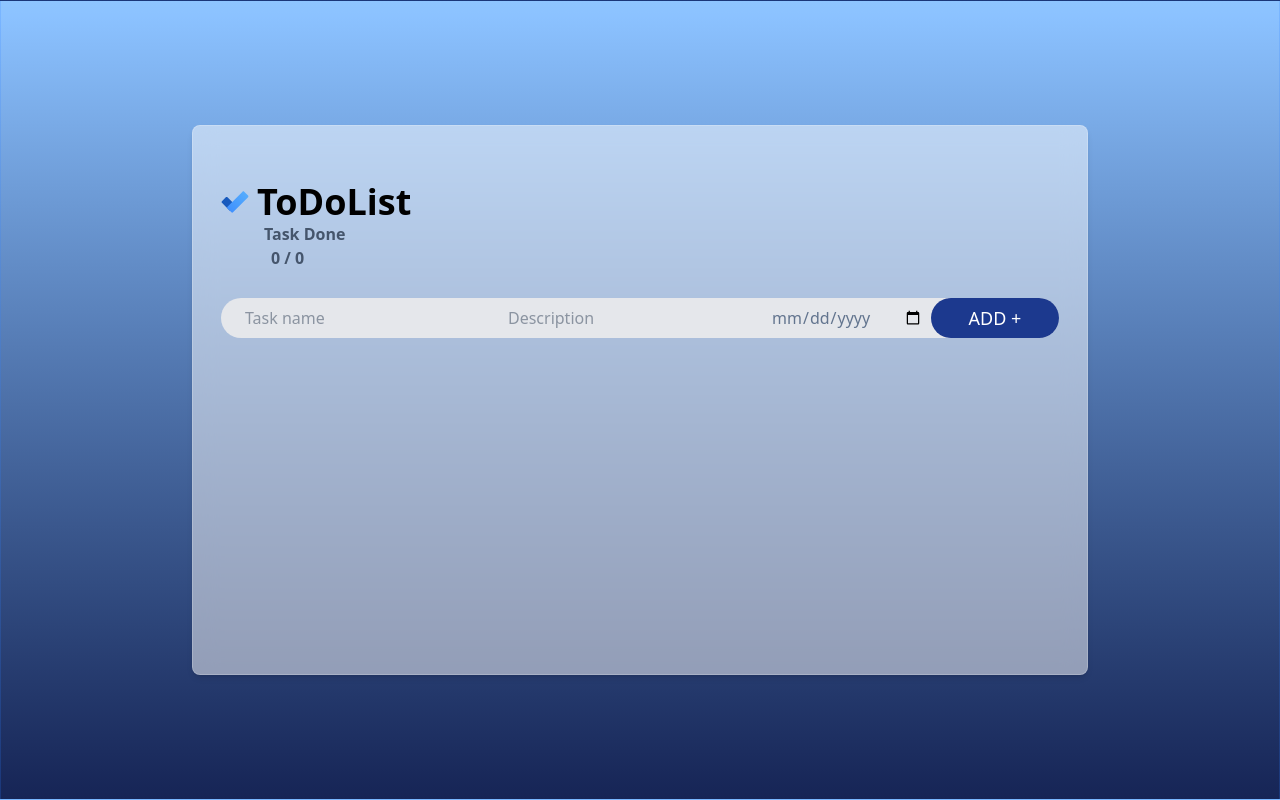
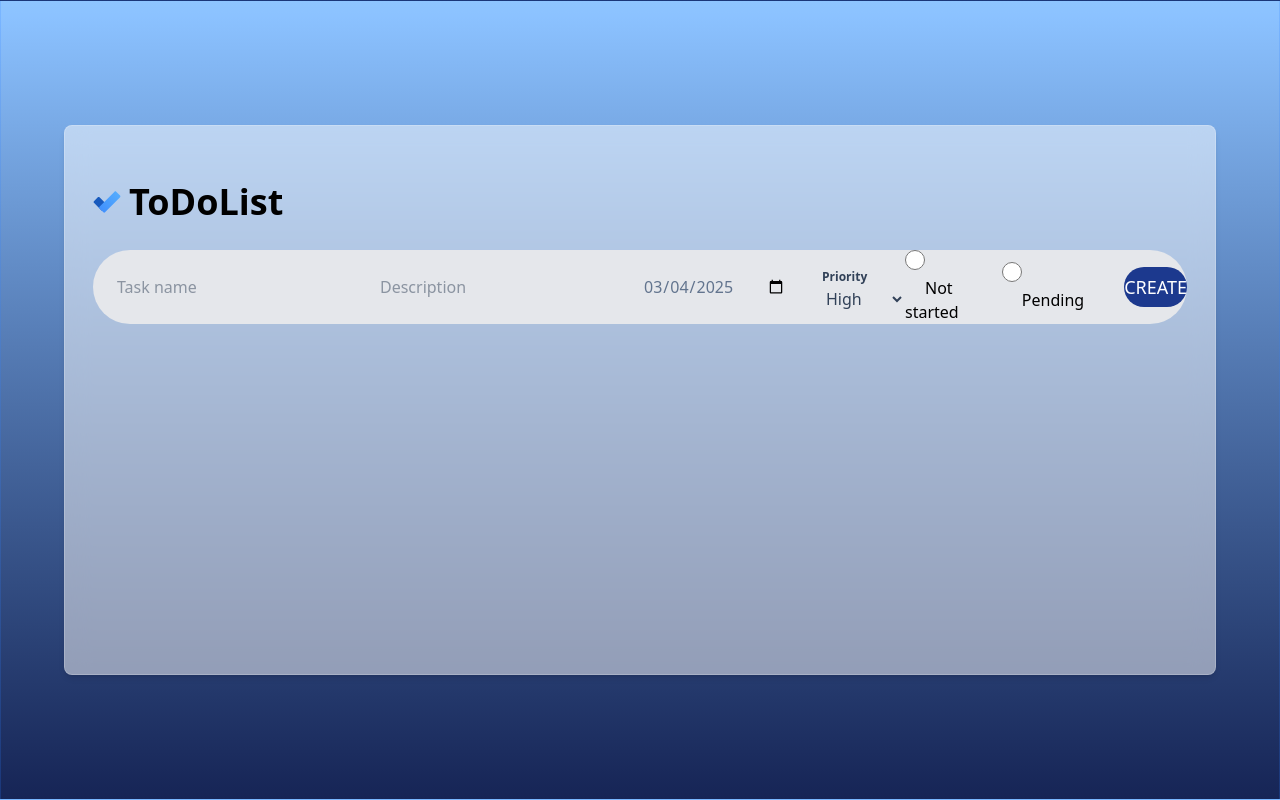
Before and after one commit to NguyettMiinh/Todo-list, a React (Vite) app: page / in a window 1280 px wide. Built offline with nearby package versions, Linux system fonts and the light colour scheme.

Commit message:
version 7

```diff
--- a/package.json
+++ b/package.json
@@ -10,11 +10,15 @@
     "preview": "vite preview"
   },
   "dependencies": {
+    "@reduxjs/toolkit": "^2.6.0",
     "@tailwindcss/vite": "^4.0.9",
     "react": "^19.0.0",
     "react-dom": "^19.0.0",
+    "react-redux": "^9.2.0",
+    "redux": "^5.0.1",
     "tailwindcss": "^4.0.9",
-    "todo-develop": "file:"
+    "todo-develop": "file:",
+    "uuid": "^11.1.0"
   },
   "devDependencies": {
     "@eslint/js": "^9.21.0",
--- /dev/null
+++ b/src/components/InputText.jsx
@@ -0,0 +1,20 @@
+import React from 'react'
+
+const InputText = ({valueText,type, setForm, placeholder,name}) => {
+  return (
+    <div>
+      <input
+          className="bg-transparent border-0 outline-none
+          flex-1 h-10 pl-6 pr-2 text-slate-700"
+          type= {type}
+          placeholder= {placeholder}
+          value={valueText}
+          onChange={(e) =>
+            setForm((prev) => ({ ...prev, [name]: e.target.value }))
+          }
+        />
+    </div>
+  )
+}
+
+export default InputText
--- a/src/components/Todo.jsx
+++ b/src/components/Todo.jsx
@@ -1,113 +1,171 @@
 import React from "react";
-import useTodo from "../hooks/useTodo"; // Import custom hook
 import TodoItems from "./TodoItems";
-import TodoCount from "./TodoCount";
 import todoTick from "../assets/images/todo-tick.svg";
+import { v4 as uuidv4 } from "uuid";
+import { useState, useEffect } from "react";
+import InputText from "./InputText";
 
 const Todo = () => {
-  const {
-    allTodos,
-    newTitle,
-    newDescription,
-    newDate,
-    show,
-    handleAddTodo,
-    removeTodo,
-    handleCheckbox,
-    handleRadio,
-    handleSelect,
-    editTodo,
-    setNewTitle,
-    setNewDescription,
-    setNewDate,
-    setShowAll
-  } = useTodo();
+  const [form, setForm] = useState({
+    id: uuidv4(),
+    title: "",
+    description: "",
+    date: "2025-03-04",
+    priority: "1",
+    radio: false,
+    check: false,
+  });
 
-  const isHidden = allTodos.slice(0,3);
-  const todos_completed = allTodos.filter(todo => todo.newStatus === true).length;
-  const total_todos = allTodos.length;
+  const [todoList, setTodoList] = useState([]);
+  const [edit, setEdit] = useState(null);
 
-  console.log(allTodos);
+  const Add = () => {
+    setTodoList([...todoList, form]);
+    ResetForm();
+  };
+
+  const ResetForm = () => {
+    setForm({
+      id: uuidv4(),
+      title: "",
+      description: "",
+      date: "2025-03-04",
+      priority: "1",
+      radio: false,
+      check: false,
+    });
+  };
+
+  const Edit = () => {
+    setTodoList((prev) =>
+      prev.map((todo) =>
+        todo.id === edit
+          ? {
+              ...form,
+            }
+          : todo
+      )
+    );
+    setEdit(null);
+    ResetForm();
+  };
+
+  const removeTodo = (id) => {
+    const result = confirm("Do you want to delete?");
+    if (result) {
+      const reducedTodo = todoList.filter((todo) => todo.id !== id);
+      setTodoList(reducedTodo);
+    }
+  };
+
+  const editTodo = (id) => {
+    const findTodo = todoList.find((todo) => todo.id === id);
+    if (findTodo) {
+      setForm({
+        ...findTodo,
+      });
+      setEdit(id);
+    }
+  };
+
+  const handleChange = () => {
+    setValue(!value);
+  };
 
   return (
-    <div className="w-full bg-white/50 backdrop-blur-md border border-white/20 place-self-center w-14/15 max-w-4xl flex flex-col flex-grow p-7 min-h-[550px] rounded-lg shadow-md">
+    <div
+      className="w-full bg-white/50 backdrop-blur-md border border-white/20
+     place-self-center w-17/16 max-w-6xl flex flex-col flex-grow p-7 min-h-[550px] rounded-lg shadow-md"
+    >
       <div className="flex items-center mt-7 gap-2">
         <img src={todoTick} className="w-7 h-7" alt="Todo Tick" />
         <h1 className="text-4xl font-semibold">ToDoList</h1>
       </div>
-      <div>
-        <TodoCount todos_completed={todos_completed} total_todos={total_todos} />
-      </div>
 
       <div className="flex items-center my-7 bg-gray-200 rounded-full">
-        <input
-          className="bg-transparent border-0 outline-none flex-1 h-10 pl-6 pr-2 text-slate-700"
-          type="text"
-          placeholder="Task name"
-          value={newTitle}
-          onChange={e => setNewTitle(e.target.value)}
-        />
+        <InputText type= "text" value={form.title}
+        placeholder = "Task name" setForm={setForm}  name= "title"/>
+        <InputText type= "text" value={form.description}
+        placeholder = "Description" setForm={setForm} name= "description" />
 
-        <input
-          className="bg-transparent border-0 outline-none flex-1 h-10 pl-6 pr-2 text-slate-700"
+        {/* <input
+          className="bg-transparent border-0 outline-none
+           flex-1 h-10 pl-6 pr-2 text-slate-700"
           type="text"
           placeholder="Description"
-          value={newDescription}
-          onChange={e => setNewDescription(e.target.value)}
-        />
+          value={form.description}
+          onChange={(e) =>
+            setForm((prev) => ({ ...prev, description: e.target.value }))
+          }
+        /> */}
 
         <input
           className="bg-transparent border-0 outline-none flex-1 h-10 pl-6 pr-2 text-slate-500"
           type="date"
           placeholder="Due date"
-          value={newDate}
-          onChange={e => setNewDate(e.target.value)}
+          value={form.date}
+          onChange={(e) =>
+            setForm((prev) => ({ ...prev, date: e.target.value }))
+          }
         />
+
+        <label className="ml-7 text-slate-700 ">
+          <span className="font-bold text-xs">Priority</span> <br />
+          <select
+            value={form.priority}
+            onChange={(e) =>
+              setForm((prev) => ({ ...prev, priority: e.target.value }))
+            }
+          >
+            <option value="1">High</option>
+            <option value="2">Medium</option>
+            <option value="3">Low</option>
+          </select>
+        </label>
+
+        <label className="mr-10">
+
+          <input
+            type="radio"
+            name="radio"
+            value={form.radio}
+            onChange={(e) => setForm((prev) => ({ ...prev, radio: true }))}
+            className="accent-blue-700 w-5 h-5"
+          />
+          <span className="ml-5">Not started</span>
+        </label>
+        <label className="mr-10">
+          <input
+            type="radio"
+            name="radio"
+            value={!form.radio}
+            onChange={(e) => setForm((prev) => ({ ...prev, radio: false }))}
+            className="accent-blue-700 w-5 h-5"
+          />
+          <span className="ml-5">Pending</span>
+        </label>
 
         <button
           type="button"
-          className="border-none rounded-full bg-blue-900 w-32 h-10 text-white text-lg font-medium cursor-pointer"
-          onClick={handleAddTodo}
+          className="border-none rounded-full bg-blue-900 w-32
+          h-10 text-white text-lg font-medium cursor-pointer"
+          onClick={edit ? Edit : Add}
         >
-          ADD +
+          {edit !== null ? "UPDATE" : "CREATE"}
         </button>
-
       </div>
 
       <div className="flex-1 overflow-hidden">
-
-        { (show ? isHidden : allTodos).map(item => (
+        {todoList.map((item, index) => (
           <TodoItems
-            key={item.id}
-            index={item.id}
-            title={item.newTitle}
-            content={item.newDescription}
-            date={item.newDate}
+            key={index}
+            form={item}
             removeTodo={removeTodo}
-            handleSelect={handleSelect}
-            selected={item.newSelect}
-            handleCheck={handleCheckbox}
-            status={item.newStatus}
-            option={item.newRadio}
-            handleRadio={handleRadio}
             editTodo={editTodo}
           />
         ))}
       </div>
-      <div className="flex justify-center items-center mt-auto">
-        {total_todos > 3 &&
-           <button
-           onClick={() => setShowAll(!show)}
-           className="px-2 py-2 bg-blue-900 text-white rounded-lg shadow-lg
-           hover:bg-blue-700 transition duration-300"
-         >
-           {show ? "Show More" : "Show Less"}
-         </button>
-        }
-
-        </div>
     </div>
-
   );
 };
 
--- a/src/components/TodoCount.jsx
+++ /dev/null
@@ -1,20 +0,0 @@
-import React from 'react'
-
-const TodoCount = ({todos_completed,total_todos}) => {
-  return (
-    <section>
-        <div className=''>
-            <div>
-                <p className=' ml-[43px] text-slate-600  font-semibold'>Task Done</p>
-            </div>
-            <div className='ml-[50px] text-slate-600 font-semibold'>
-                {todos_completed} / {total_todos}
-            </div>
-        </div>
-
-    </section>
-
-  )
-}
-
-export default TodoCount
--- a/src/components/TodoItems.jsx
+++ b/src/components/TodoItems.jsx
@@ -1,75 +1,67 @@
-import React from 'react';
+import React from "react";
 
-const TodoItems = (
-    {title,content,date,
-     index,removeTodo,
-     handleSelect,selected,
-     handleCheck,
-     status,
-     option,
-     handleRadio,
-     editTodo
-    }) => {
+const TodoItems = ({ removeTodo, handleCheck, editTodo, form }) => {
   return (
-    <div className= {`flex bg-white/70 items-center my-3 gap-2 shadow-md rounded-lg ${status ? "bg-gray-300 opacity-50" : "bg-white"}`} key={index}>
+    <div
+      className={`flex bg-white/70 items-center my-3 gap-2 shadow-md rounded-lg`}
+    >
+      <div className="flex flex-1 items-center cursor-pointer">
+        <input
+          type="checkbox"
+          className="w-5 h-5 text-blue-500  ml-8 accent-blue-700 w-5 h-5"
+          onChange={(e) => handleCheck(e, index)}
+        />
 
-        <div className = 'flex flex-1 items-center cursor-pointer'>
-            <input type="checkbox" className="w-5 h-5 text-blue-500  ml-8 accent-blue-700 w-5 h-5"
-            checked= {status} onChange={(e) => handleCheck(e,index)}
-             />
+        <div className="text-slate-700 ml-4 text-[17px] max-w-64">
+          <h3 className="font-bold">
+            {form.title} <span> ({form.date})</span>
+          </h3>
+          <p>{form.description}</p>
+        </div>
 
-            <div className='text-slate-700 ml-4 text-[17px] max-w-64' >
-                <h3 className='font-bold'> {title} <span> ({date})</span></h3>
-                <p>{content}</p>
+        <div>
+          <p>
+            {
+                (()=> {
+                    let labelP;
 
-            </div>
-            <div className='flex'>
-                <label className='ml-7 text-slate-700 '>
-                    <span className='font-bold'>Priority</span>  <br/>
-                    <select value={selected}  onChange={(e) => handleSelect(e,index)}>
-                        <option value= "1" >High</option>
-                        <option value= "2" >Medium</option>
-                        <option value= "3" >Low</option>
-                    </select>
-                </label>
-            </div>
+                    switch(form.priority) {
+
+                        case "1":
+                            labelP = "High";
+                            break;
+                        case "2":
+                            labelP = "Medium";
+                            break;
+                        case "3":
+                            labelP = "Low";
+                            break;
+                        default:
+                            labelP = "Unknow";
 
 
+                    }
+                    return labelP;
+                })()
 
-            <div className='ml-10 text-slate-700'>
-                <label className='mr-10'>
-                    <input type="radio" name= {`radion-${index}`}
-                    checked={true === option}
-                    value= {true}
-                     onChange = {(e) => handleRadio(e,index)}
-                     className="accent-blue-700 w-5 h-5"
-                     />
-                    <span className='ml-5'>Not started</span>
-                </label>
-                <label className='mr-10'>
-                    <input type="radio" name= {`radion-${index}`}
-                     checked= {false === option}
-                     value= {false}
-                     onChange = {(e) => handleRadio(e,index)}
-                     className="accent-blue-700 w-5 h-5"
-                     />
-                    <span className='ml-5'>In progress</span>
-                </label>
-            </div>
 
+              }
+          </p>
         </div>
 
-        <button onClick={() => removeTodo(index)}>
-            <i className="bx bx-trash text-2xl text-slate-700"></i>
+        <div>
+          <p>{form.radio ? "Not started" : "Pending"}</p>
+        </div>
+      </div>
 
+      <button onClick={() => removeTodo(form.id)}>
+        <i className="bx bx-trash text-2xl text-slate-700"></i>
+      </button>
+      <button onClick={() => editTodo(form.id)}>
+        <i className="bx bx-edit-alt mr-5 text-2xl text-slate-700"></i>
+      </button>
+    </div>
+  );
+};
 
-        </button>
-        <button onClick={() => editTodo(index)}>
-            <i className='bx bx-edit-alt mr-5 text-2xl text-slate-700' ></i>
-        </button>
-
-    </div>
-  )
-}
-
-export default TodoItems
+export default TodoItems;
--- a/src/hooks/useTodo.js
+++ b/src/hooks/useTodo.js
@@ -9,62 +9,68 @@ export default function useTodo() {
   const [newDescription, setNewDescription] = useState("");
   const [newDate, setNewDate] = useState("");
   const [newStatus, setStatus] = useState(false);
-  const [newRadio, setRadio] = useState(true);
+  const [newRadio, setRadio] = useState("");
   const [newSelect, setSelect] = useState(1);
   const [newEdit, setEdit] = useState(null);
   const [show, setShowAll] = useState(true);
+  const [newBtn, setBtn] =useState("CREATE");
+
+
 
   useEffect(() => {
     localStorage.setItem("todoList", JSON.stringify(allTodos));
   }, [allTodos]);
 
-  const handleAddTodo = () => {
-    const maxId = allTodos.length > 0 ? Math.max(...allTodos.map(todo => todo.id)) : 0;
-    const id = maxId + 1;
+  // const handleAddTodo = () => {
+  //   const maxId = allTodos.length > 0 ? Math.max(...allTodos.map(todo => todo.id)) : 0;
+  //   const id = maxId + 1;
 
-    if (newEdit) {
-      const updatedEdit = allTodos.map(todo =>
-        todo.id === newEdit
-          ? { ...todo, newTitle, newDescription, newDate }
-          : todo
-      );
-      setTodos(updatedEdit);
-      setEdit(null);
-    } else {
-      const updatedTodo = [
-        ...allTodos,
-        { id, newTitle, newDescription, newDate, newStatus, newRadio, newSelect, show }
-      ];
-      setTodos(updatedTodo);
+  //   if (newEdit) {
+  //     const updatedEdit = allTodos.map(todo =>
+  //       todo.id === newEdit
+  //         ? { ...todo, newTitle, newDescription, newDate, newSelect, newRadio }
+  //         : todo
+  //     );
+  //     setTodos(updatedEdit);
+  //     setEdit(null);
+  //   } else {
+  //     const updatedTodo = [
+  //       ...allTodos,
+  //       { id, newTitle, newDescription, newDate, newStatus, newRadio, newSelect, show }
+  //     ];
+  //     setTodos(updatedTodo);
+  //   }
+
+  //   setBtn("CREATE");
+  //   setNewDate("");
+  //   setNewDescription("");
+  //   setNewTitle("");
+  // };
+
+  const removeTodo = id => {
+    const result = confirm("Do you want to delete?");
+    if (result){
+      const reducedTodo = allTodos.filter(todo => todo.id !== id);
+      setTodos(reducedTodo);
     }
 
-    setNewDate("");
-    setNewDescription("");
-    setNewTitle("");
-  };
-
-  const removeTodo = id => {
-    const reducedTodo = allTodos.filter(todo => todo.id !== id);
-    setTodos(reducedTodo);
   };
 
   const handleCheckbox = (e, id) => {
     const status = e.target.checked;
+
     setTodos(prev =>
       prev.map(todo => (todo.id === id ? { ...todo, newStatus: status } : todo))
     );
   };
 
-  const handleRadio = (e, id) => {
+  const handleRadio = (e) => {
     const radioSelect = JSON.parse(e.target.value);
-    setTodos(prev =>
-      prev.map(todo => (todo.id === id ? { ...todo, newRadio: radioSelect } : todo))
-    );
+    setRadio(radioSelect);
   };
 
   const handleSelect = (e, id) => {
     const selected = Number(e.target.value);
-    // setSelect(selected);
     setTodos(prev =>
       prev.map(todo => (todo.id === id ? { ...todo, newSelect: selected } : todo))
     );
@@ -76,7 +82,11 @@ export default function useTodo() {
       setNewTitle(findTodo.newTitle);
       setNewDescription(findTodo.newDescription);
       setNewDate(findTodo.newDate);
+      setSelect(findTodo.newSelect);
+      setRadio(findTodo.newRadio);
+
       setEdit(id);
+      setBtn("UPDATE");
     }
   };
 
@@ -87,7 +97,9 @@ export default function useTodo() {
     newDescription,
     newDate,
     show,
-    handleAddTodo,
+    newSelect,
+    newBtn,
+    newRadio,
     removeTodo,
     handleCheckbox,
     handleRadio,
@@ -96,6 +108,9 @@ export default function useTodo() {
     setNewTitle,
     setNewDescription,
     setNewDate,
-    setShowAll
+    setShowAll,
+    setSelect,
+    setBtn,
+    setRadio
   };
 }
--- /dev/null
+++ b/src/redux/todoSlice.js
@@ -0,0 +1,24 @@
+// create slice :
+// - contains a set of actions and reducer that handles those actions
+// -use a state, initialState
+
+// action.payload gia tri duoc truyen vao ham addTodo
+import {createSlice} from "@reduxjs/toolkit";
+
+const todoSlice = createSlice({
+    name: "todo",
+    initialState: {
+        title: "#Task 1",
+        description: "HTML,CSS",
+        dueDate: "10-02-2025",
+        status: false,
+        radio: true,
+        select: 1
+    },
+    reducers: {
+        edit: (state, action) =>{
+
+        }
+    }
+})
+export const reducer = todoSlice.reducer;
```
Also changed, not shown: src/main.jsx (+5 -3 lines), src/redux/store.js (added, +10 -0 lines), 1 other file (tests, documents, lock files or other folders).
